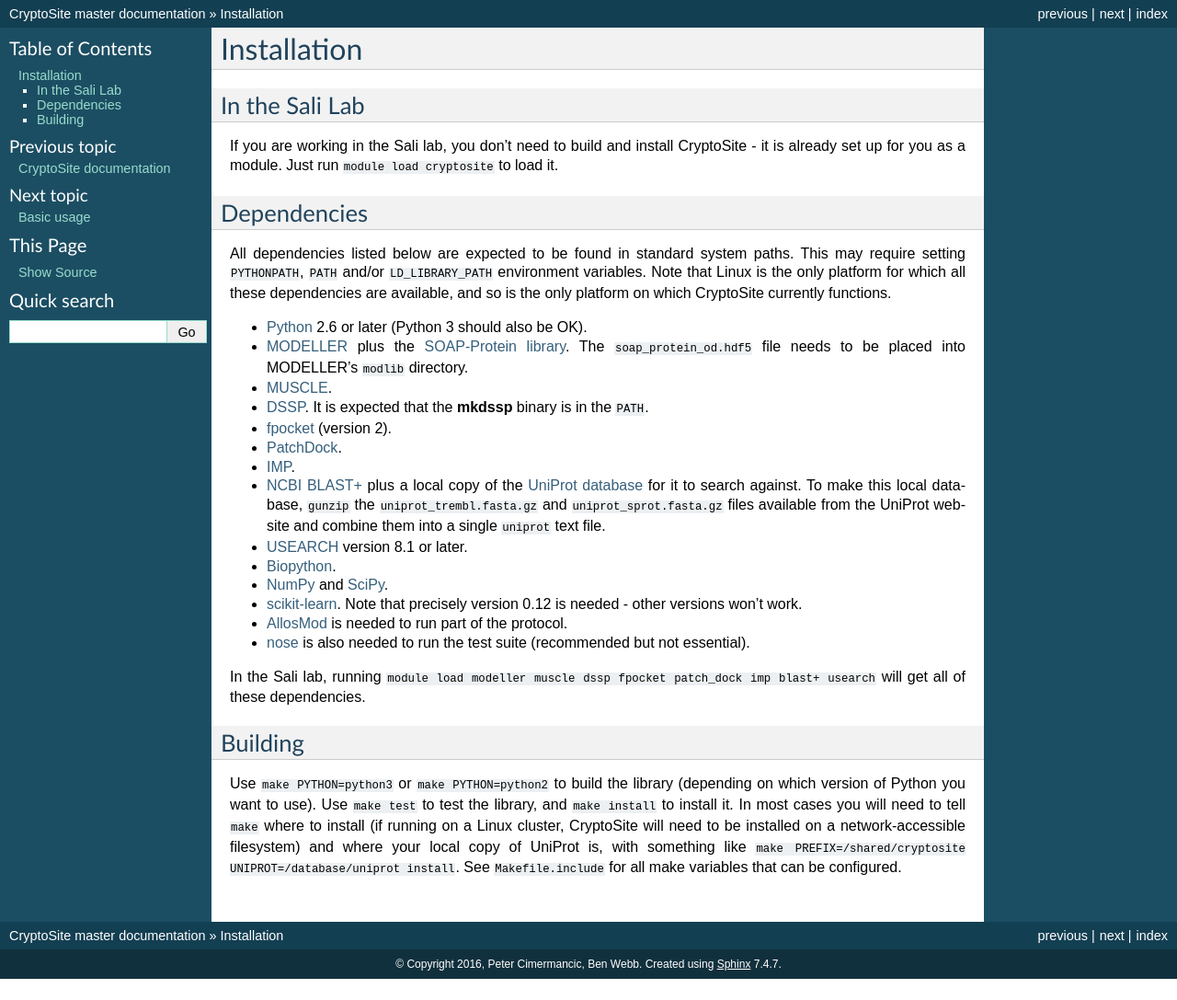
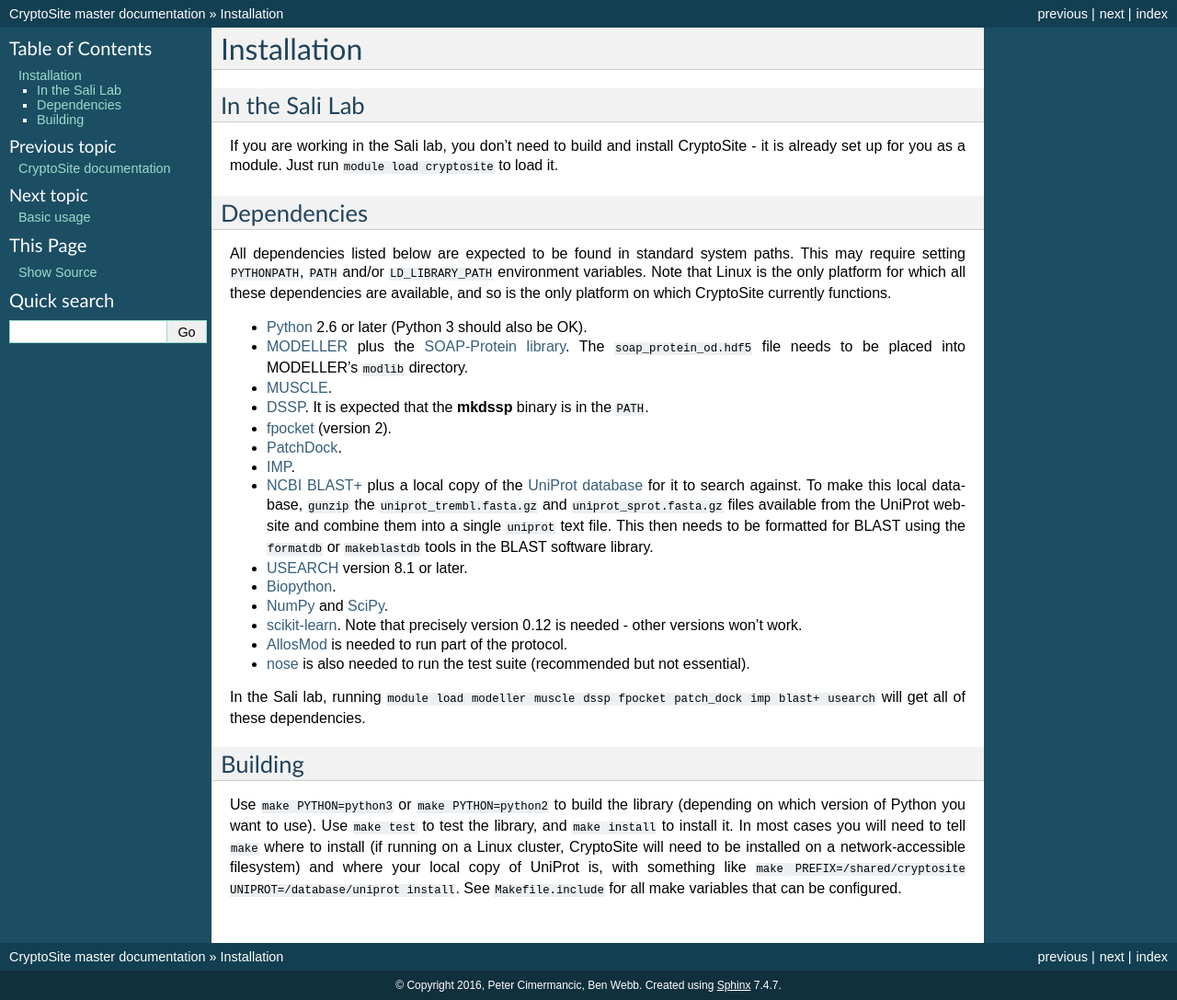
Before and after one commit to salilab/cryptosite, a Sphinx documentation site: the page built from doc/installation.rst, in a window 1280 px wide. Shown: the whole page at 92% size. Built offline with Sphinx 7.4.7, drawn with Linux system fonts in a browser that asks for light colours; before the commit the page ends 1064 px from its top, so only the background shows below that.

Commit message:
Note that we need a BLAST formatted database

```diff
--- a/doc/installation.rst
+++ b/doc/installation.rst
@@ -39,7 +39,9 @@
   plus a local copy of the `UniProt database <ftp://ftp.uniprot.org/pub/databases/uniprot/current_release/knowledgebase/complete/>`_ for it to search against.
   To make this local database, ``gunzip`` the ``uniprot_trembl.fasta.gz``
   and ``uniprot_sprot.fasta.gz`` files available from the UniProt website
-  and combine them into a single ``uniprot`` text file.
+  and combine them into a single ``uniprot`` text file. This then needs to be
+  formatted for BLAST using the ``formatdb`` or ``makeblastdb`` tools in the
+  BLAST software library.
 
 * `USEARCH <http://drive5.com/usearch/download.html>`_ version 8.1 or later.
 
```
